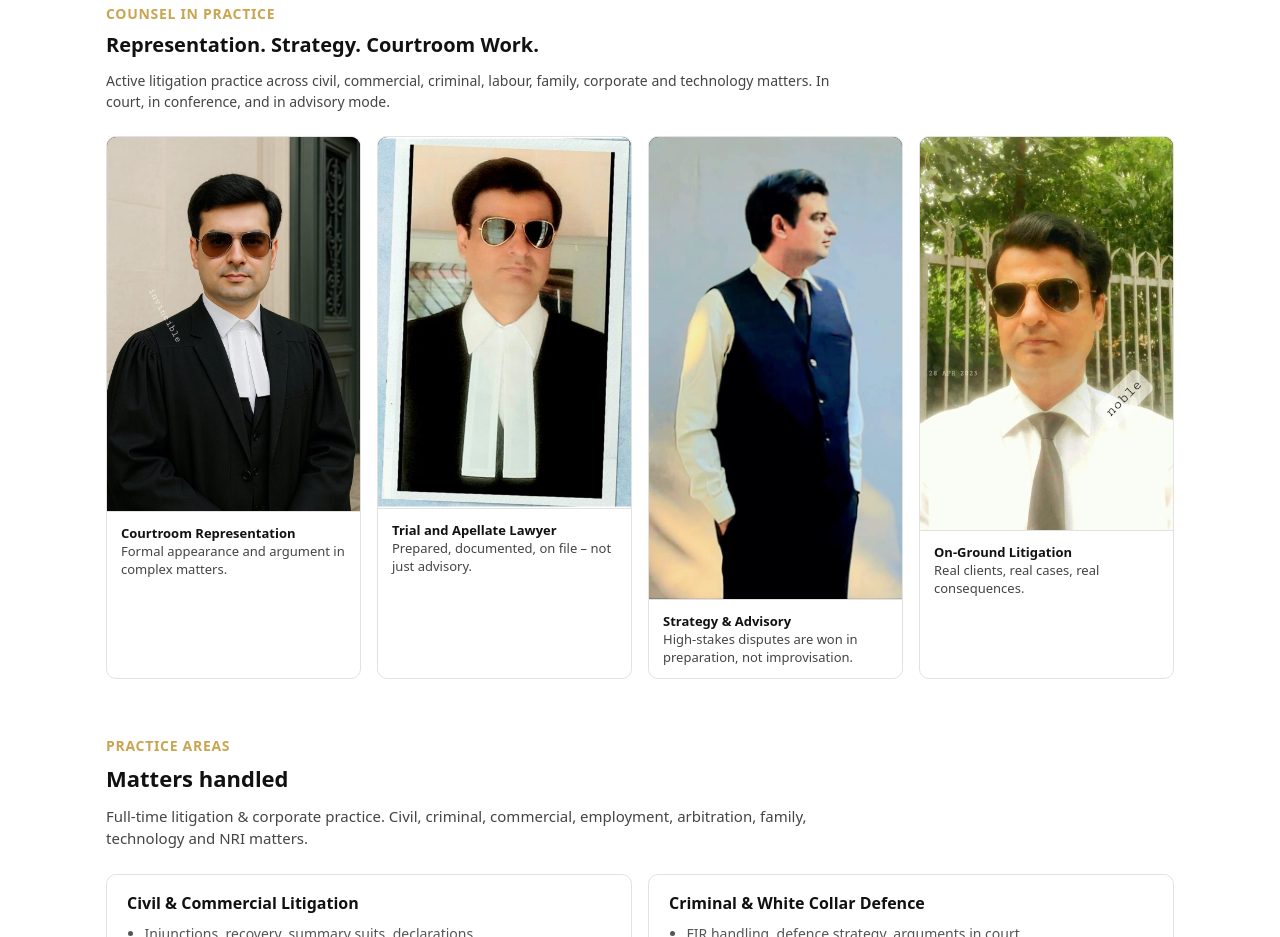
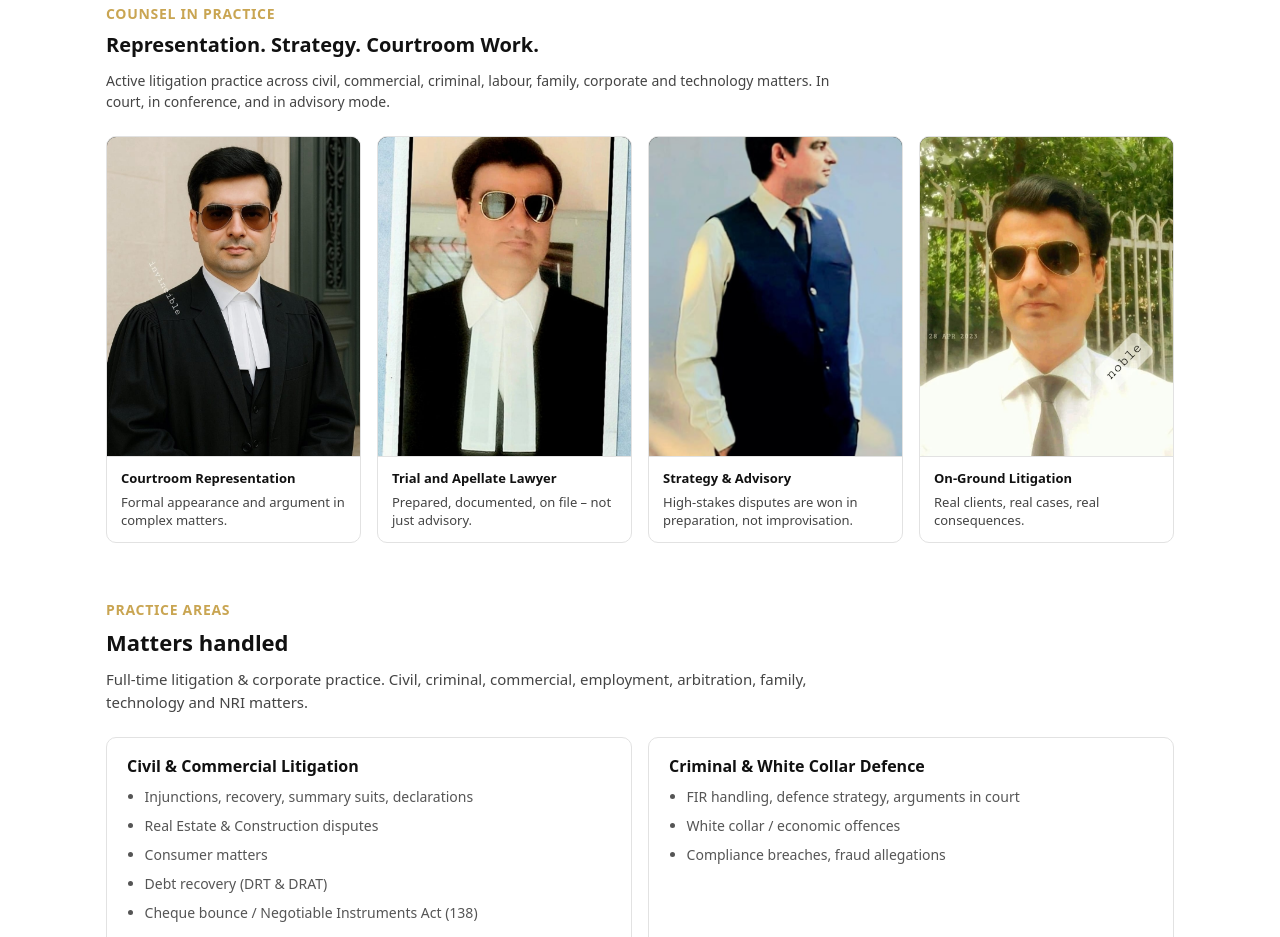
Before and after one commit to Advocate-Sumit-Sehgal/Advocate-Sumit-Sehgal.github.io, a plain HTML site: page index.html in a window 1280 px wide. Shown: the part 1786-2723 px from the top of the page. Drawn offline with Linux system fonts and the light colour scheme.

Commit message:
Update index.html

```diff
--- a/index.html
+++ b/index.html
@@ -681,18 +681,20 @@
     margin-bottom: 24px;
   }
 
+  /* grid layout for the 4 cards */
   .gallery-grid {
     display: grid;
     grid-template-columns: 1fr 1fr;
     gap: 16px;
   }
 
-    @media(min-width:900px){
+  @media (min-width: 900px) {
     .gallery-grid {
       grid-template-columns: repeat(4, 1fr);
     }
   }
 
+  /* each card is now a flex column so heights line up */
   .gallery-card {
     border: 1px solid #e2e2e2;
     border-radius: 10px;
@@ -700,32 +702,49 @@
     overflow: hidden;
     display: flex;
     flex-direction: column;
+    /* force all cards to stretch to the same height in the grid */
+    height: 100%;
   }
 
+  /* fixed height image wrapper so all photos show same height */
   .gallery-img-wrapper {
     background-color: #000;
     border-bottom: 1px solid #e2e2e2;
+    width: 100%;
+    height: 320px;            /* <-- control the uniform photo height */
+    overflow: hidden;
+    display: flex;
+    align-items: center;
+    justify-content: center;
   }
 
+  /* object-fit: cover keeps subject centered and crops cleanly */
   .gallery-img-wrapper img {
+    width: 100%;
+    height: 100%;
+    object-fit: cover;
     display: block;
-      width: 100%;
-      height: auto;
-      object-fit: cover;
   }
 
+  /* caption takes remaining vertical space so cards end same height */
   .gallery-caption {
+    flex: 1 1 auto;
     padding: 12px 14px;
     font-size: 13px;
     line-height: 1.4;
     color: #444;
+    display: flex;
+    flex-direction: column;
+    justify-content: flex-start;
   }
 
   .gallery-caption .cap-strong {
     font-weight: 600;
     color: #111;
+    margin-bottom: 6px;
   }
 </style>
+
 
   <div class="gallery-headline">Counsel in Practice</div>
   <div class="gallery-title">Representation. Strategy. Courtroom Work.</div>
```
Lines whose indentation alone changed are shown as unchanged.
